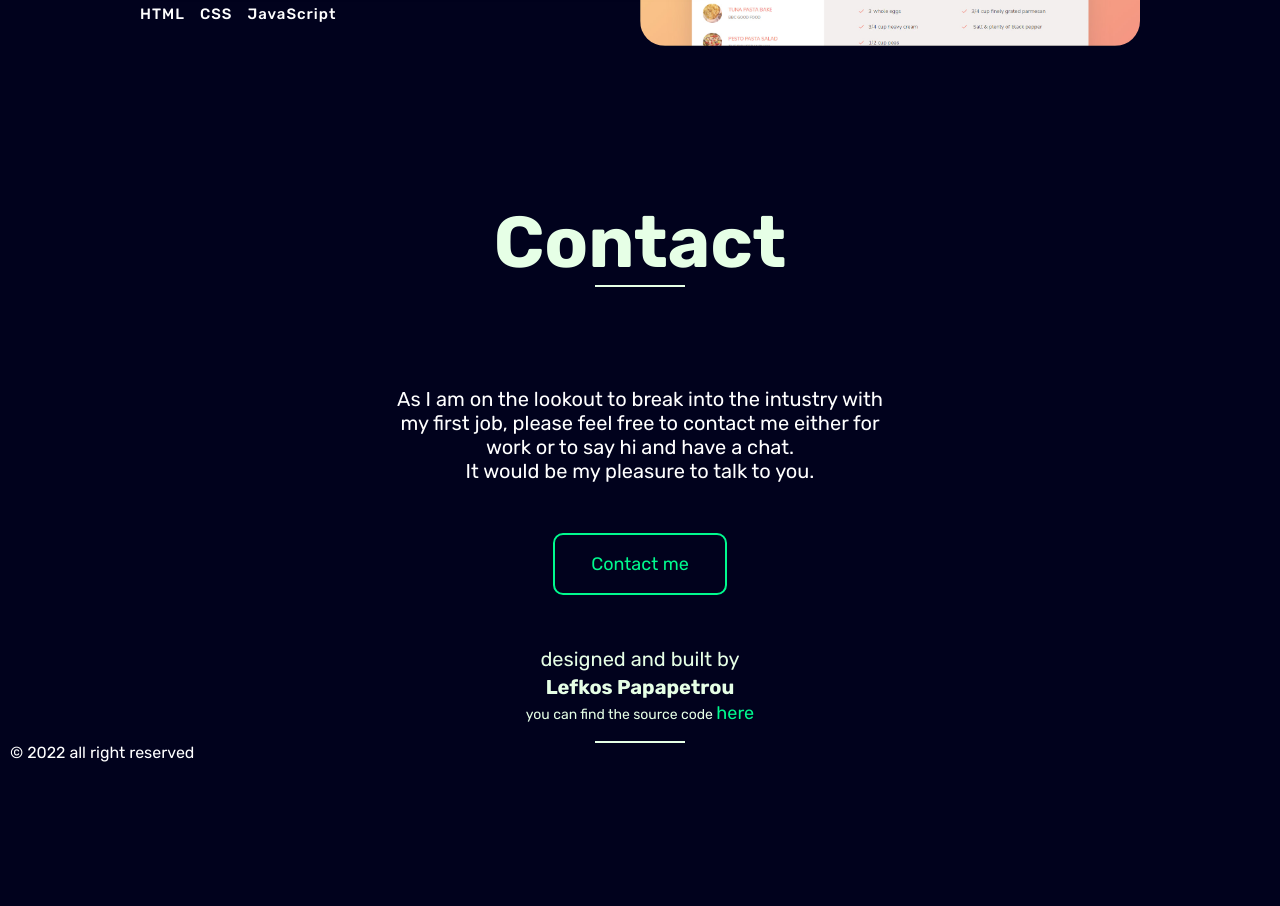
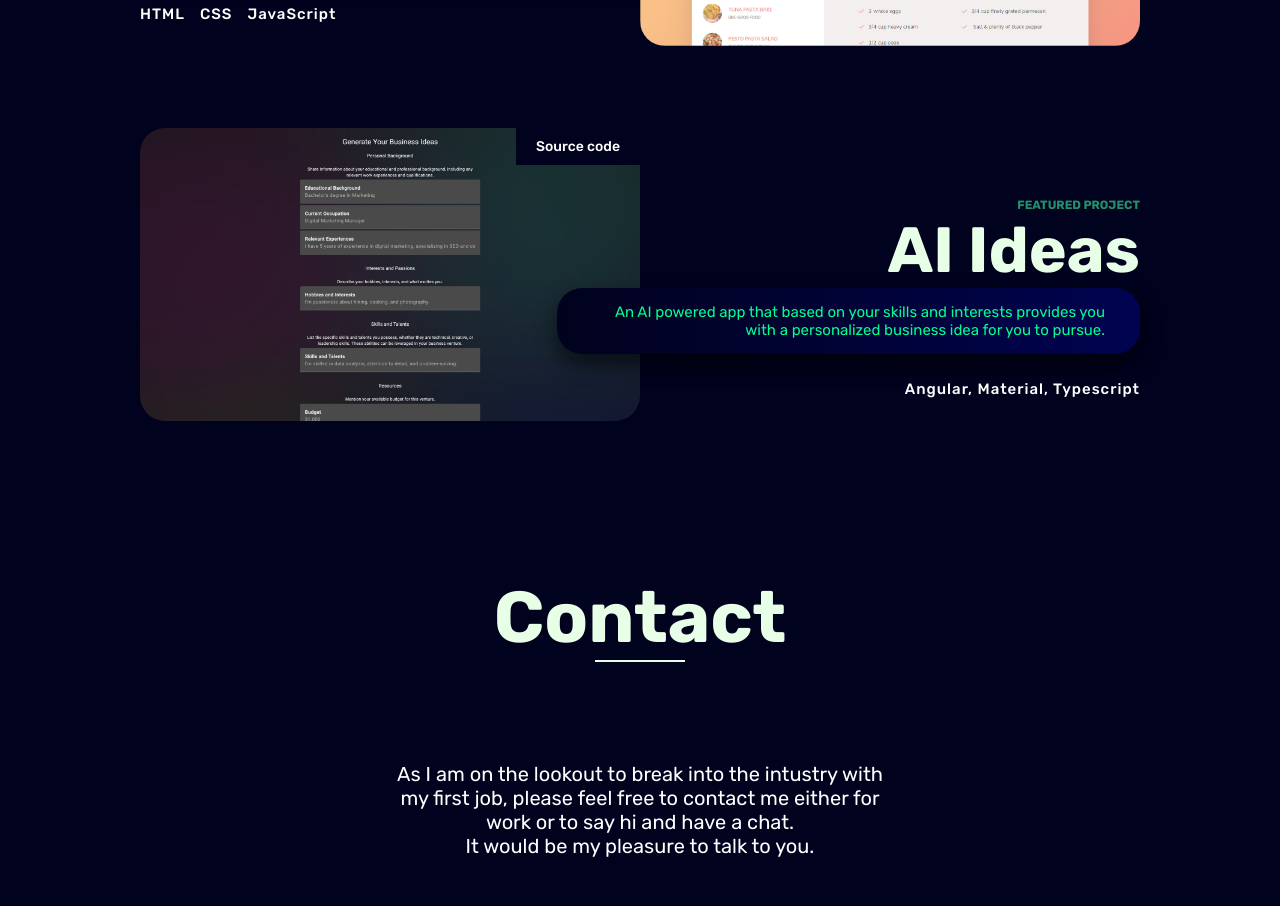
Before and after one commit to lefkosp/my-portfolio, a React (Create React App) app: page / in a window 1280 px wide. Shown: the part 3020-3926 px from the top of the page. Before the commit the page ends 3792 px from the top, so only its background shows below. Built offline with nearby package versions, Linux system fonts and the light colour scheme.

Commit message:
added aiideas project

```diff
--- a/src/Components/Work/Work.js
+++ b/src/Components/Work/Work.js
@@ -8,6 +8,7 @@ import "./Work.css";
 import forkify from "../../Assets/Projects/forkify.jpg";
 import mapty from "../../Assets/Projects/mapty.jpg";
 import omnifood from "../../Assets/Projects/omnifood.jpg";
+import aiideas from "../../Assets/Projects/aiideas.png";
 
 export default function Work() {
   useEffect(() => {
@@ -49,6 +50,15 @@ export default function Work() {
           // note={{ status: "yes", msg: "" }}
           flip={false}
         />
+        <Project
+          img={aiideas}
+          title="AI Ideas"
+          description="An AI powered app that based on your skills and interests provides you with a personalized business idea for you to pursue."
+          techStack={["Angular, Material, Typescript"]}
+          link="https://aiideas.netlify.app/"
+          srcLink="https://github.com/lefkosp/aiideas"
+          flip={true}
+        />
       </div>
     </section>
   );
```
Also changed, not shown: src/Assets/Projects/aiideas.png (added), 1 other file (tests, documents, lock files or other folders).
